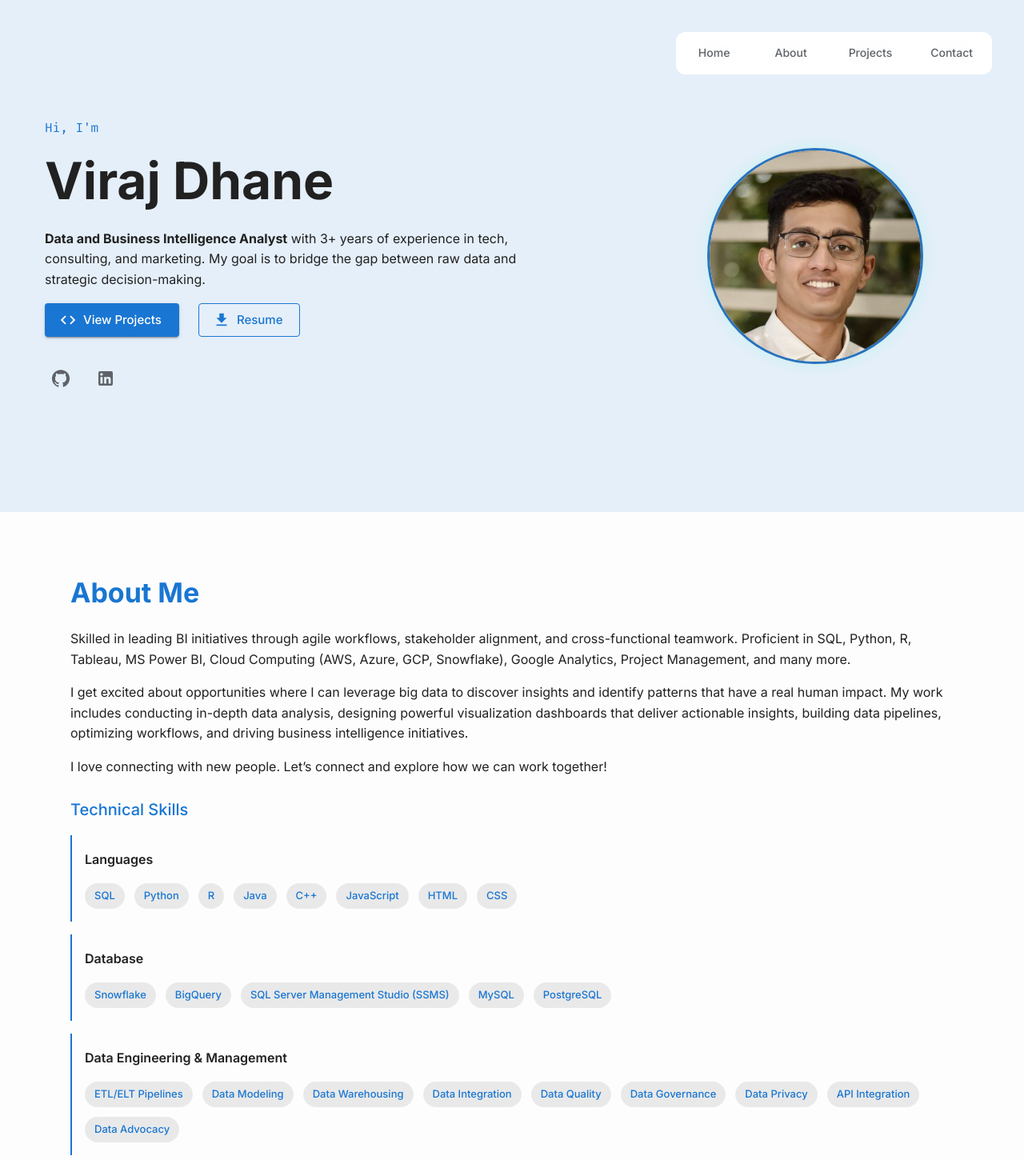
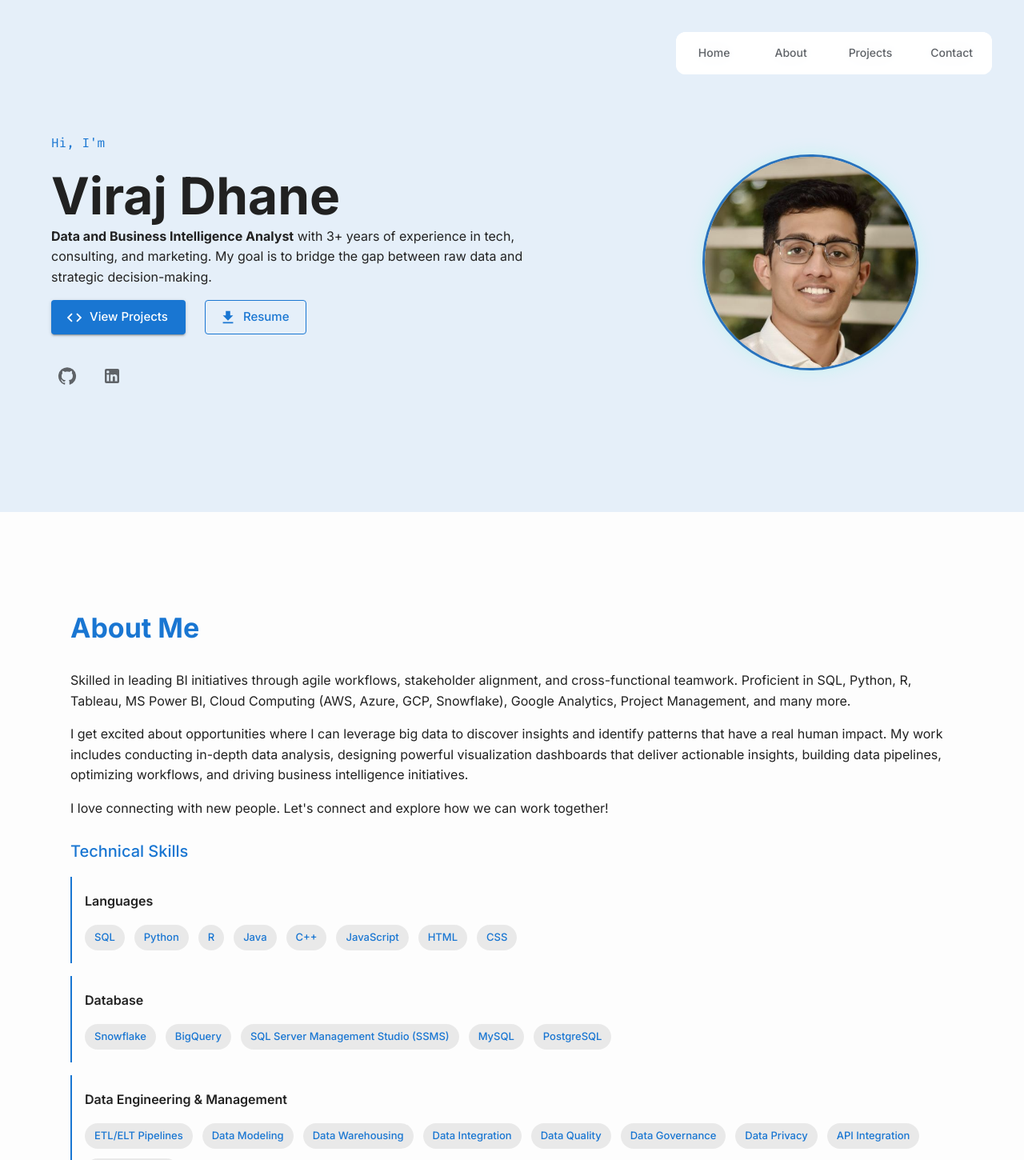
Before and after one commit to viraj-dhane/viraj-dhane.github.io, a React (Vite) app: page / in a window 1280 px wide. Shown: the top 1450 px of the page at 80% size. Built offline with nearby package versions, Linux system fonts and the light colour scheme.

Commit message:
More on margin fixes

```diff
--- a/src/components/About.tsx
+++ b/src/components/About.tsx
@@ -15,11 +15,12 @@ const skills = {
 };
 
 const About = () => (
-  <Container>
+  <Container maxWidth="lg">
     <Box
       sx={{
         pb: 2,
-        px: { xs: 2, sm: 3 }, // Add horizontal padding
+        px: { xs: 4, sm: 3 }, // Increased mobile padding
+        pt: { xs: 2, sm: 3 }, // Reduced top padding
       }}
     >
       <motion.div
@@ -33,7 +34,8 @@ const About = () => (
           sx={{
             color: (theme: Theme) => theme.palette.primary.main,
             fontWeight: 700,
-            mb: 2,
+            mb: 3, // Increased margin bottom
+            textAlign: "left", // Ensure left alignment
           }}
         >
           About Me
@@ -53,14 +55,38 @@ const About = () => (
             animate={{ opacity: 1, y: 0 }}
             transition={{ duration: 0.5, delay: 0.2 }}
           >
-            <Typography variant="body1" paragraph>
+            <Typography
+              variant="body1"
+              paragraph
+              sx={{
+                textAlign: "left",
+                lineHeight: 1.6,
+                mb: 2
+              }}
+            >
               Skilled in leading BI initiatives through agile workflows, stakeholder alignment, and cross-functional teamwork. Proficient in SQL, Python, R, Tableau, MS Power BI, Cloud Computing (AWS, Azure, GCP, Snowflake), Google Analytics, Project Management, and many more.
             </Typography>
-            <Typography variant="body1" paragraph>
+            <Typography
+              variant="body1"
+              paragraph
+              sx={{
+                textAlign: "left",
+                lineHeight: 1.6,
+                mb: 2
+              }}
+            >
               I get excited about opportunities where I can leverage big data to discover insights and identify patterns that have a real human impact. My work includes conducting in-depth data analysis, designing powerful visualization dashboards that deliver actionable insights, building data pipelines, optimizing workflows, and driving business intelligence initiatives.
             </Typography>
-            <Typography variant="body1" paragraph>
-              I love connecting with new people. Let’s connect and explore how we can work together!
+            <Typography
+              variant="body1"
+              paragraph
+              sx={{
+                textAlign: "left",
+                lineHeight: 1.6,
+                mb: 2
+              }}
+            >
+              I love connecting with new people. Let's connect and explore how we can work together!
             </Typography>
           </motion.div>
         </Grid>
--- a/src/components/Contact.tsx
+++ b/src/components/Contact.tsx
@@ -12,7 +12,7 @@ import { GitHub, LinkedIn, Email } from "@mui/icons-material";
 const Contact = () => {
   return (
     <Container maxWidth="lg">
-      <Box sx={{ pt: { xs: 6, md: 4 }, pb: 0 }}>
+      <Box sx={{ pt: { xs: 6, md: 6 }, pb: 0, px: { xs: 4, sm: 3 } }}>
         <motion.div
           initial={{ opacity: 0, y: 5 }}
           animate={{ opacity: 1, y: 0 }}
@@ -24,7 +24,7 @@ const Contact = () => {
             sx={{
               color: (theme: Theme) => theme.palette.primary.main,
               fontWeight: 700,
-              mb: 2,
+              mb: 3, // Increased margin bottom
               textAlign: "center",
             }}
           >
--- a/src/components/Home.tsx
+++ b/src/components/Home.tsx
@@ -23,6 +23,8 @@ const Home = () => (
       color: (theme: Theme) => theme.palette.text.primary,
       position: "relative",
       overflow: "hidden",
+      pt: { xs: 8, sm: 6, md: 4 }, // Add top padding for mobile devices
+      pb: { xs: 4, sm: 3, md: 2 }, // Add bottom padding
     }}
   >
     {/* Background decoration */}
@@ -43,18 +45,19 @@ const Home = () => (
     <Container
       maxWidth="lg"
       sx={{
-        px: { xs: 4, sm: 3 }, // 32px (4 * 8px) padding for mobile, 24px for larger screens
+        px: { xs: 3, sm: 3, md: 4 }, // Responsive padding for all screen sizes
+        py: { xs: 2, sm: 1, md: 0 }, // Add vertical padding for mobile
       }}
     >
       <Box sx={{ position: "relative", zIndex: 1 }}>
         <Grid
           container
-          spacing={4}
+          spacing={{ xs: 2, sm: 3, md: 4 }}
           alignItems="center"
           sx={{
             "& .MuiGrid-item": {
-              paddingLeft: { xs: "32px", sm: "24px" },
-              paddingRight: { xs: "32px", sm: "24px" },
+              paddingLeft: { xs: "12px", sm: "16px", md: "24px" },
+              paddingRight: { xs: "12px", sm: "16px", md: "24px" },
             },
           }}
         >
@@ -85,7 +88,11 @@ const Home = () => (
                 variant="h1"
                 gutterBottom
                 fontWeight="bold"
-                sx={{ fontSize: { xs: "2.5rem", md: "4rem" } }}
+                sx={{
+                  fontSize: { xs: "2.2rem", sm: "2.5rem", md: "4rem" },
+                  mt: { xs: 1, sm: 0 }, // Add top margin for mobile
+                  mb: { xs: 2, sm: 1, md: 0 }, // Responsive bottom margin
+                }}
               >
                 Viraj Dhane
               </Typography>
@@ -102,6 +109,8 @@ const Home = () => (
                   maxWidth: "600px",
                   mb: 2,
                   color: (theme: Theme) => theme.palette.text.primary,
+                  textAlign: "left", // Ensure left alignment
+                  lineHeight: 1.6,
                 }}
               >
                 <strong>Data and Business Intelligence Analyst</strong> with 3+ years of experience in tech, consulting, and marketing. My goal is to bridge the gap between raw data and strategic decision-making.
--- a/src/components/MainPage.tsx
+++ b/src/components/MainPage.tsx
@@ -44,12 +44,12 @@ const MainPage = () => {
       </section>
 
       {/* About Section */}
-      <section id="about" style={{ width: "100%" }}>
+      <section id="about" style={{ width: "100%", paddingTop: "20px" }}>
         <About />
       </section>
 
       {/* Projects Section */}
-      <section id="projects" style={{ width: "100%" }}>
+      <section id="projects" style={{ width: "100%", paddingTop: "20px" }}>
         <Projects />
       </section>
 
--- a/src/components/Projects.tsx
+++ b/src/components/Projects.tsx
@@ -152,8 +152,8 @@ const ProjectCard = ({
 const Projects = () => (
   <>
     <NavLinks />
-    <Container maxWidth="lg" sx={{ px: { xs: 2, md: 4 } }}>
-      <Box sx={{ pt: { xs: 6, md: 4 }, pb: 2 }}>
+    <Container maxWidth="lg" sx={{ px: { xs: 4, md: 4 } }}>
+      <Box sx={{ pt: { xs: 2, md: 3 }, pb: 2 }}>
         <motion.div
           initial={{ opacity: 0, y: 20 }}
           animate={{ opacity: 1, y: 0 }}
@@ -165,7 +165,8 @@ const Projects = () => (
             sx={{
               color: (theme) => theme.palette.primary.main,
               fontWeight: 700,
-              mb: 2,
+              mb: 3, // Increased margin bottom
+              textAlign: "left", // Ensure left alignment
             }}
           >
             Featured Projects
```
